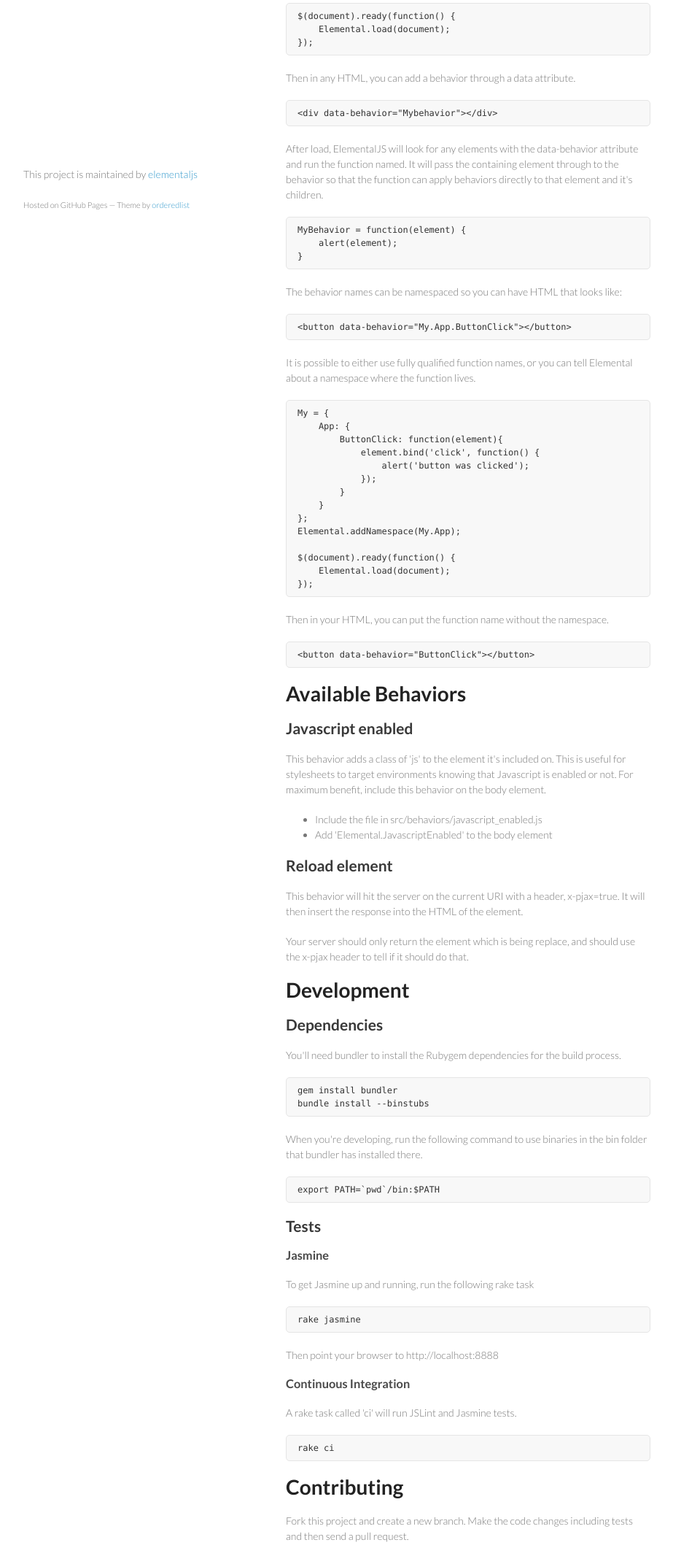
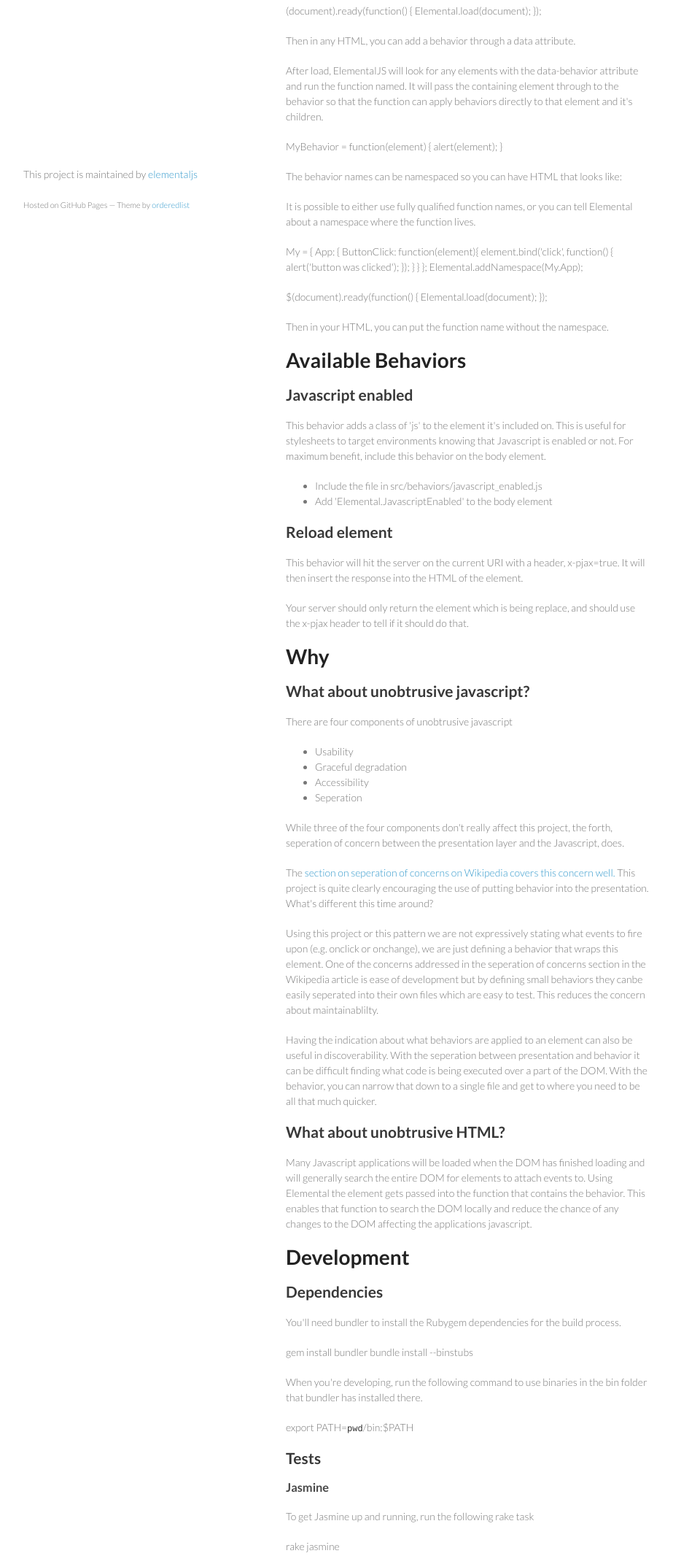
Before and after one commit to elementaljs/elementaljs, a plain HTML site: page index.html in a window 1280 px wide. Shown: the part 440-2572 px from the top of the page at 73% size, without its empty margins (178-1101 px from the left). Drawn offline with Linux system fonts and the light colour scheme.

```diff
--- a/index.html
+++ b/index.html
@@ -44,31 +44,27 @@
 
 <p>Drop the elemental.js file into your project and load the container you want to apply this library too. In most cases you'll want to apply to the whole document.</p>
 
-<pre><code>$(document).ready(function() {
+<p>(document).ready(function() {
     Elemental.load(document);
-});
-</code></pre>
+  });</p>
 
 <p>Then in any HTML, you can add a behavior through a data attribute.</p>
 
-<pre><code>&lt;div data-behavior="Mybehavior"&gt;&lt;/div&gt;
-</code></pre>
+<p></p><div></div>
 
 <p>After load, ElementalJS will look for any elements with the data-behavior attribute and run the function named.  It will pass the containing element through to the behavior so that the function can apply behaviors directly to that element and it's children.</p>
 
-<pre><code>MyBehavior = function(element) {
+<p>MyBehavior = function(element) {
     alert(element);
-}
-</code></pre>
+  }</p>
 
 <p>The behavior names can be namespaced so you can have HTML that looks like:</p>
 
-<pre><code>&lt;button data-behavior="My.App.ButtonClick"&gt;&lt;/button&gt;
-</code></pre>
+<p></p>
 
 <p>It is possible to either use fully qualified function names, or you can tell Elemental about a namespace where the function lives.</p>
 
-<pre><code>My = {
+<p>My = {
     App: {
       ButtonClick: function(element){
         element.bind('click', function() {
@@ -77,17 +73,15 @@
       }
     }
   };
-Elemental.addNamespace(My.App);
+  Elemental.addNamespace(My.App);</p>
 
-$(document).ready(function() {
+<p>$(document).ready(function() {
     Elemental.load(document);
-});
-</code></pre>
+  });</p>
 
 <p>Then in your HTML, you can put the function name without the namespace.</p>
 
-<pre><code>&lt;button data-behavior="ButtonClick"&gt;&lt;/button&gt;
-</code></pre>
+<p></p>
 
 <h1>Available Behaviors</h1>
 
@@ -100,9 +94,32 @@
 <li>Add 'Elemental.JavascriptEnabled' to the body element</li>
 </ul><h2>Reload element</h2>
 
-<p>This behavior will hit the server on the current URI with a header, x-pjax=true. It will then insert the response into the HTML of the element. </p>
+<p>This behavior will hit the server on the current URI with a header, x-pjax=true. It will then insert the response into the HTML of the element.</p>
 
 <p>Your server should only return the element which is being replace, and should use the x-pjax header to tell if it should do that.</p>
+
+<h1>Why</h1>
+
+<h2>What about unobtrusive javascript?</h2>
+
+<p>There are four components of unobtrusive javascript</p>
+
+<ul>
+<li>Usability</li>
+<li>Graceful degradation</li>
+<li>Accessibility</li>
+<li>Seperation</li>
+</ul><p>While three of the four components don't really affect this project, the forth, seperation of concern between the presentation layer and the Javascript, does.</p>
+
+<p>The <a href="http://en.wikipedia.org/wiki/Unobtrusive_JavaScript#Separation_of_behavior_from_markup">section on seperation of concerns on Wikipedia covers this concern well.</a> This project is quite clearly encouraging the use of putting behavior into the presentation. What's different this time around?</p>
+
+<p>Using this project or this pattern we are not expressively stating what events to fire upon (e.g. onclick or onchange), we are just defining a behavior that wraps this element. One of the concerns addressed in the seperation of concerns section in the Wikipedia article is ease of development but by defining small behaviors they canbe easily seperated into their own files which are easy to test. This reduces the concern about maintainablilty.</p>
+
+<p>Having the indication about what behaviors are applied to an element can also be useful in discoverability. With the seperation between presentation and behavior it can be difficult finding what code is being executed over a part of the DOM. With the behavior, you can narrow that down to a single file and get to where you need to be all that much quicker.</p>
+
+<h2>What about unobtrusive HTML?</h2>
+
+<p>Many Javascript applications will be loaded when the DOM has finished loading and will generally search the entire DOM for elements to attach events to. Using Elemental the element gets passed into the function that contains the behavior. This enables that function to search the DOM locally and reduce the chance of any changes to the DOM affecting the applications javascript.</p>
 
 <h1>Development</h1>
 
@@ -110,14 +127,12 @@
 
 <p>You'll need bundler to install the Rubygem dependencies for the build process.</p>
 
-<pre><code>gem install bundler
-bundle install --binstubs
-</code></pre>
+<p>gem install bundler
+  bundle install --binstubs</p>
 
-<p>When you're developing, run the following command to use binaries in the bin folder that bundler has installed there. </p>
+<p>When you're developing, run the following command to use binaries in the bin folder that bundler has installed there.</p>
 
-<pre><code>export PATH=`pwd`/bin:$PATH
-</code></pre>
+<p>export PATH=<code>pwd</code>/bin:$PATH</p>
 
 <h2>Tests</h2>
 
@@ -125,17 +140,15 @@
 
 <p>To get Jasmine up and running, run the following rake task</p>
 
-<pre><code>rake jasmine
-</code></pre>
+<p>rake jasmine</p>
 
-<p>Then point your browser to http://localhost:8888    </p>
+<p>Then point your browser to http://localhost:8888</p>
 
 <h3>Continuous Integration</h3>
 
 <p>A rake task called 'ci' will run JSLint and Jasmine tests.</p>
 
-<pre><code>rake ci
-</code></pre>
+<p>rake ci</p>
 
 <h1>Contributing</h1>
 
@@ -143,7 +156,7 @@
 
 <h1>Next Steps</h1>
 
-<p>We will look to add common behaviors and refactor out the dependencies on jQuery and Underscore. We think it'd be better to create a separate project for common behaviors using different libraries, i.e. elemental-jquery. </p>
+<p>We will look to add common behaviors and refactor out the dependencies on jQuery and Underscore. We think it'd be better to create a separate project for common behaviors using different libraries, i.e. elemental-jquery.</p>
       </section>
       <footer>
         <p>This project is maintained by <a href="https://github.com/elementaljs">elementaljs</a></p>
@@ -151,6 +164,16 @@
       </footer>
     </div>
     <script src="javascripts/scale.fix.js"></script>
+              <script type="text/javascript">
+            var gaJsHost = (("https:" == document.location.protocol) ? "https://ssl." : "http://www.");
+            document.write(unescape("%3Cscript src='" + gaJsHost + "google-analytics.com/ga.js' type='text/javascript'%3E%3C/script%3E"));
+          </script>
+          <script type="text/javascript">
+            try {
+              var pageTracker = _gat._getTracker("UA-26466641-1");
+            pageTracker._trackPageview();
+            } catch(err) {}
+          </script>
 
   </body>
 </html>
```
Also changed, not shown: params.json (+1 -1 lines). Lines whose indentation alone changed are shown as unchanged.
